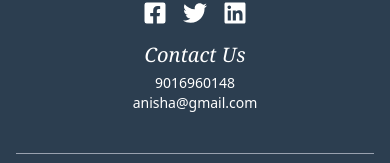
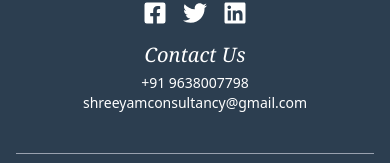
Before and after one commit to vivek2311learning/shreeyam1, a Next.js app: page / in a window 390 px wide. Shown: the part 6492-6655 px from the top of the page. Built offline with nearby package versions, Linux system fonts and the light colour scheme.

Commit message:
Fixed iPhone compatibility and added toast notifications

```diff
--- a/component/Footer.jsx
+++ b/component/Footer.jsx
@@ -99,8 +99,8 @@
             </div>
 
             <p className="text-xl font-serif italic">Contact Us</p>
-            <p className="text-sm mt-1">9016960148</p>
-            <p className="text-sm">anisha@gmail.com</p>
+            <p className="text-sm mt-1">+91 9638007798</p>
+            <p className="text-sm">shreeyamconsultancy@gmail.com</p>
           </div>
         </div>
 
```
